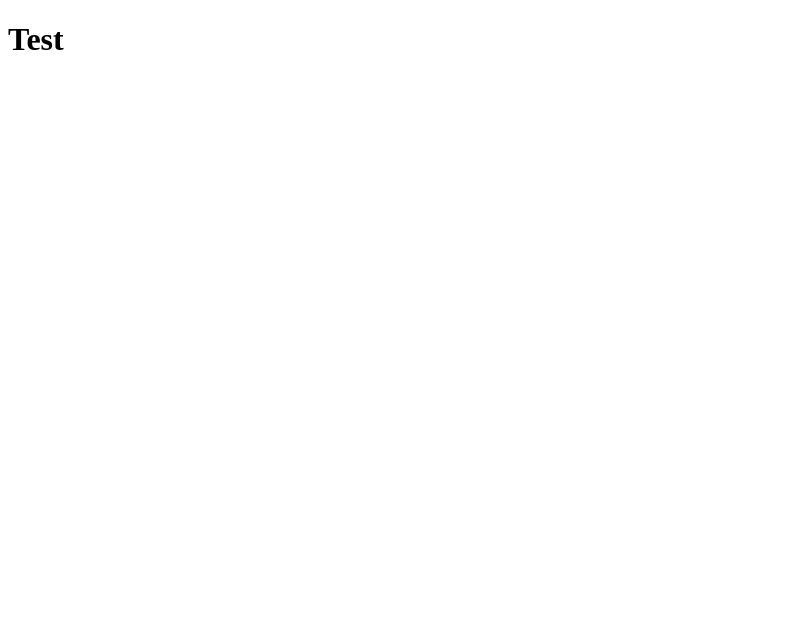
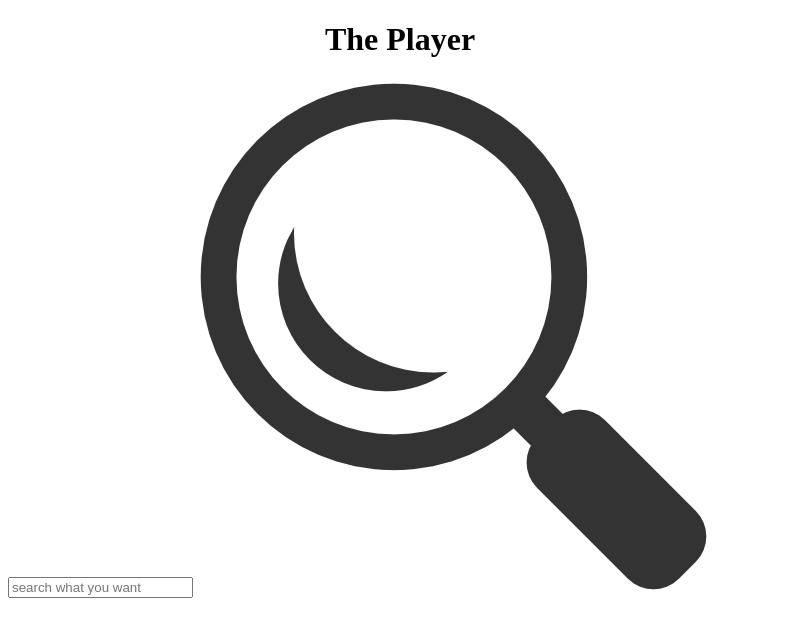
Before and after one commit to Galding/Mini-media-player, an Electron app: page index.html in a window 800 px wide. Drawn offline with Linux system fonts and the light colour scheme.

Commit message:
add a css, js and img folder with files insides

```diff
--- /dev/null
+++ b/css/main.css
@@ -0,0 +1,7 @@
+h1 {
+    text-align: center;
+}
+
+#searchbar {
+    margin: auto;
+}
--- a/index.html
+++ b/index.html
@@ -4,8 +4,14 @@
     <meta charset="UTF-8">
     <title>Mini media player</title>
     <meta http-equiv="Content-Security-Policy" content="script-src 'self' 'unsafe-inline';" />
+    <script  type="text/javascript" src="/js/search.js"></script>
+    <link rel="stylesheet" href="/css/main.css">
 </head>
 <body>
-    <h1>Test</h1>
+    <h1>The Player</h1>
+    <form method="POST" id="searchBar">
+        <input type="text" id="bar" placeholder="search what you want">
+        <img src="/img/searchButton.png" alt="research" id="research" onclick="search()">
+    </form>
 </body>
 </html>
--- /dev/null
+++ b/js/search.js
@@ -0,0 +1,3 @@
+function search(){
+
+}
```
Also changed, not shown: img/searchButton.png (added).
